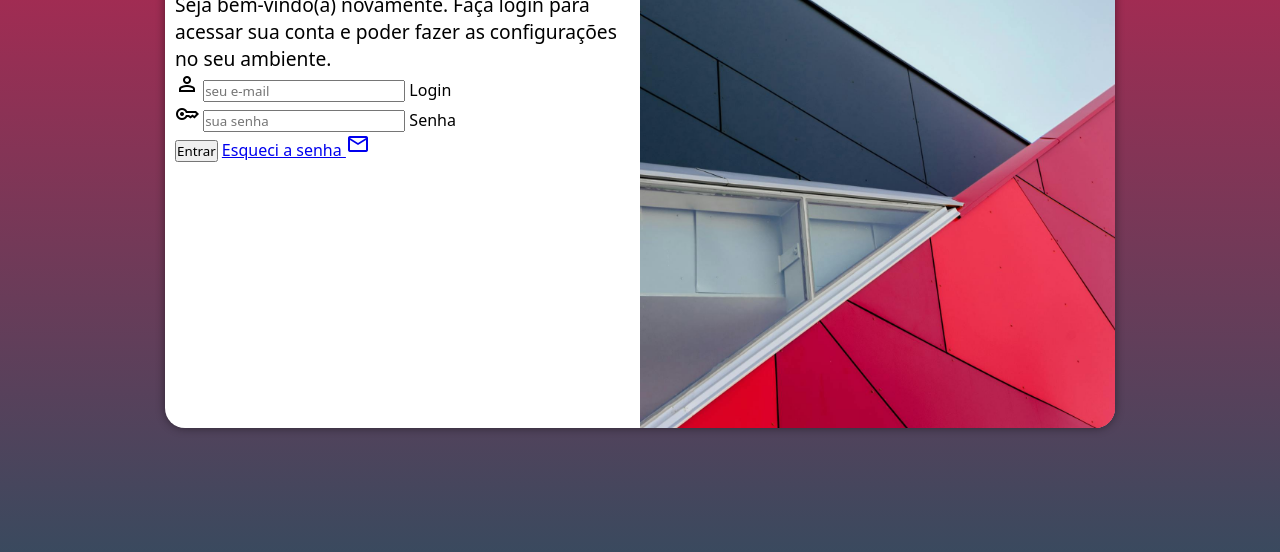
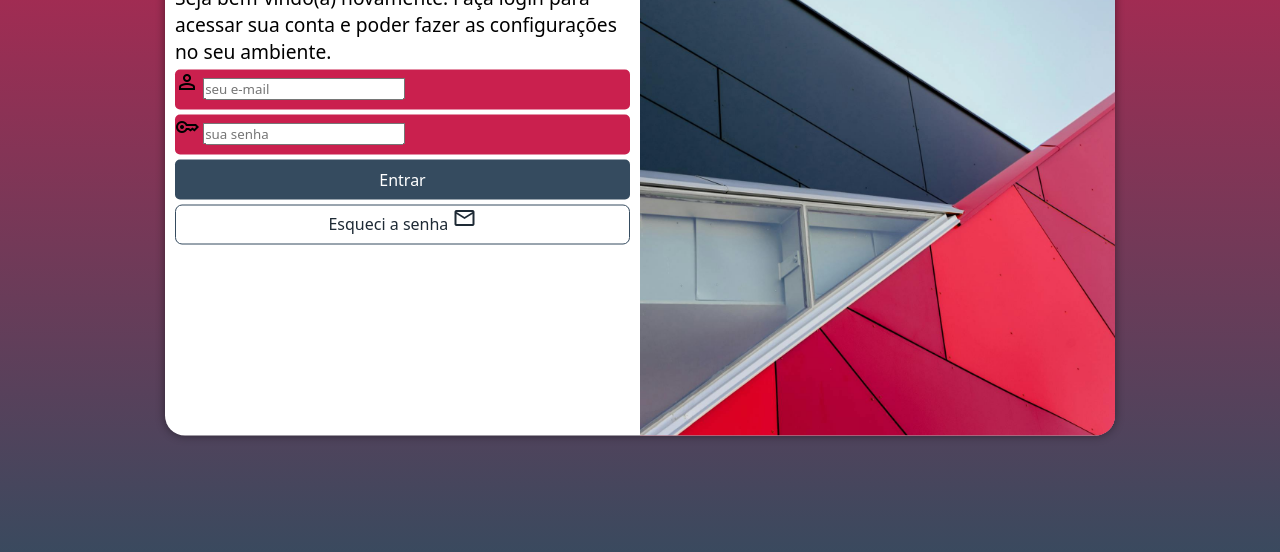
Before and after one commit to vini-jose/projeto-login, a plain HTML site: page index.html in a window 1280 px wide. Shown: the part 222-774 px from the top of the page. Drawn offline with nearby package versions, Linux system fonts and the light colour scheme.

Commit message:
mexendo no estilo do formulário

```diff
--- a/estilos/style.css
+++ b/estilos/style.css
@@ -34,7 +34,7 @@ section#login {
 
     background-color: white;
     width: 250px;
-    height: 500px;
+    height: 515px;
     border-radius: 20px;
     box-shadow: 0px 0px 10px rgba(0, 0, 0, 0.450);
 
@@ -63,3 +63,55 @@ div#formulario > h1 {
 div#formulario > p {
     font-size: 0.8em;
 }
+
+form > div.campo {
+    background-color: #ca204e;
+    display: block;
+    width: 100%;
+    height: 40px;
+    border-radius: 5px;
+    margin: 5px 0px;
+}
+
+div.campo > label {
+    display: none;
+}
+
+form > input[type=submit] {
+    display: block;
+    font-size: 1em;
+    width: 100%;
+    height: 40px;
+    background-color: #354b5f;
+    color: white;
+    border: none;
+    border-radius: 5px;
+    cursor: pointer;
+}
+
+form > input[type=submit]:hover {
+    background-color: #202d39;
+}
+
+form > a.botao {
+    display: block;
+    text-align: center;
+    font-size: 1em;
+    width: 100%;
+    height: 40px;
+    padding-top: 5x;
+    margin-top: 5px;
+    background-color: white;
+    color: #1e2a35;
+    border: 1px solid #354b5f;
+    border-radius: 7px;
+    text-decoration: none;
+}
+
+form > a.botao:hover {
+    background-color: #527ca4;
+}
+
+form > a.botao > i {
+    font-size: 0.8em;
+}
--- a/index.html
+++ b/index.html
@@ -29,7 +29,7 @@
                         <label for="isenha">Senha</label>
                     </div>
                     <input type="submit" value="Entrar">
-                    <a href="esquici.html">
+                    <a href="esquici.html" class="botao">
                         Esqueci a senha
                         <span class="material-symbols-outlined">
                             mail
```
